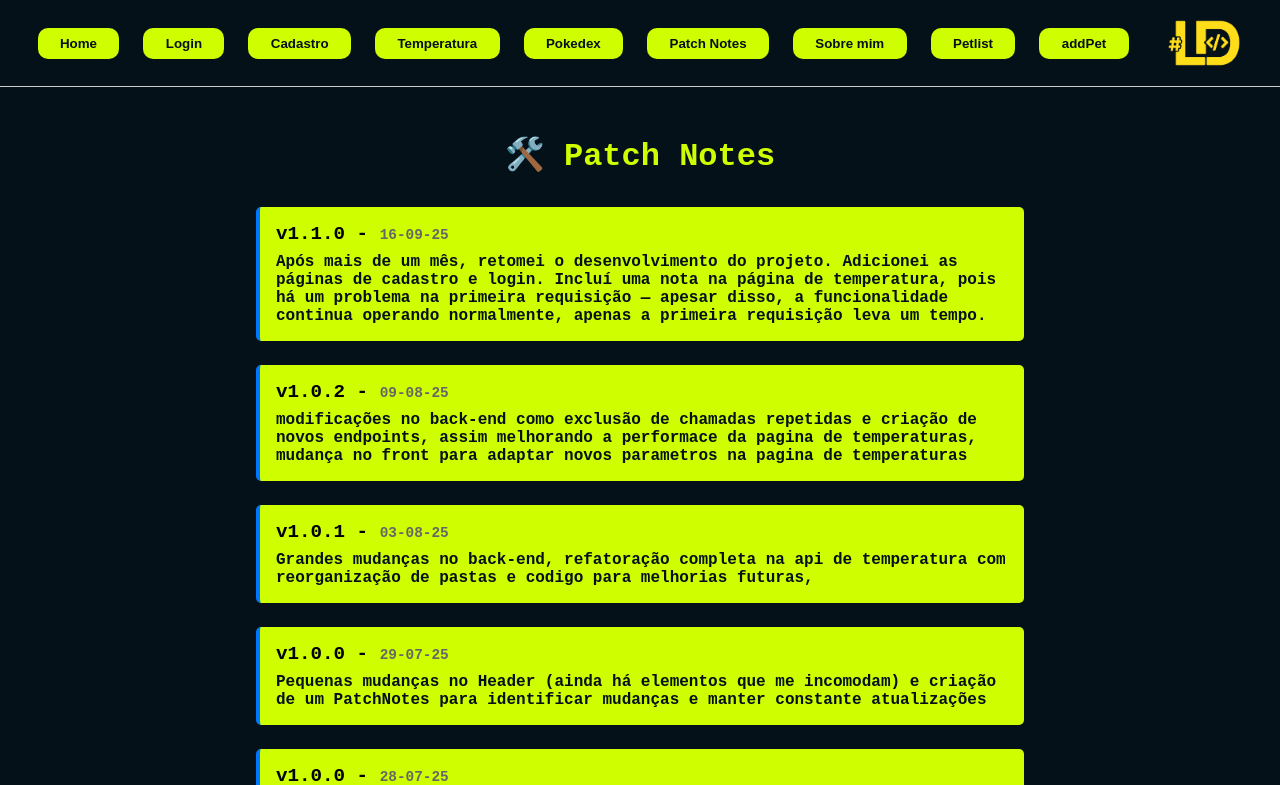
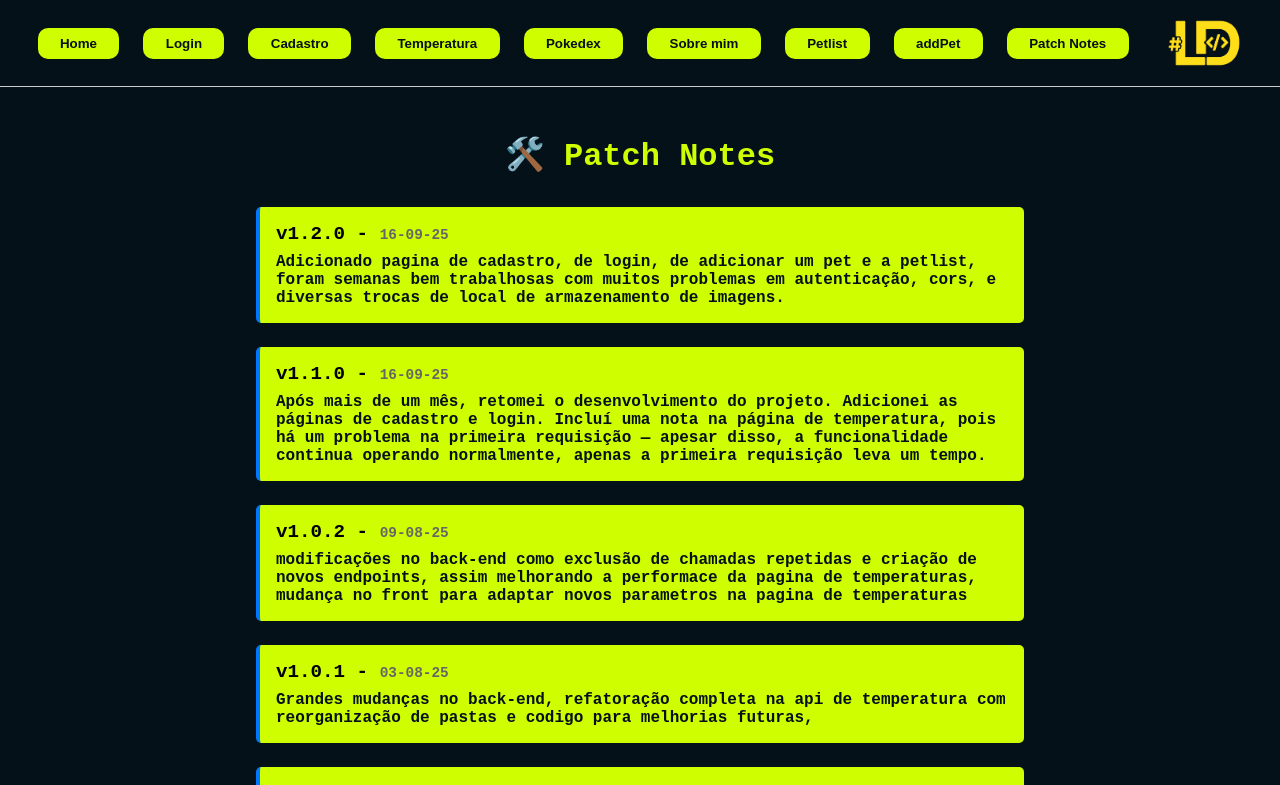
Before and after one commit to ld-oliveira/API_PLAYGROUND_FRONT, a React (Create React App) app: page /Patchnotes in a window 1280 px wide. Shown: the top 785 px of the page. Built offline with nearby package versions, Linux system fonts and the light colour scheme; no server answers.

Commit message:
PatchNotes.

```diff
--- a/src/components/Header.jsx
+++ b/src/components/Header.jsx
@@ -19,11 +19,10 @@ const Header = () => {
         <Link to="/CadPage" onClick={() => setMenuAberto(false)}><button>Cadastro</button></Link>
         <Link to="/apitemp" onClick={() => setMenuAberto(false)}><button>Temperatura</button></Link>
         <Link to="/ApiPoke" onClick={() => setMenuAberto(false)}><button>Pokedex</button></Link>
-        <Link to="/Patchnotes" onClick={() => setMenuAberto(false)}><button>Patch Notes</button></Link>
         <Link to="/contato" onClick={() => setMenuAberto(false)}><button>Sobre mim</button></Link>
         <Link to="/petList" onClick={() => setMenuAberto(false)}><button>Petlist</button></Link>
         <Link to="/addPet" onClick={() => setMenuAberto(false)}><button>addPet</button></Link>
-
+        <Link to="/Patchnotes" onClick={() => setMenuAberto(false)}><button>Patch Notes</button></Link>
         </div>
 
 
--- a/src/data/patchNotes.js
+++ b/src/data/patchNotes.js
@@ -1,4 +1,10 @@
 const patchNotes = [
+
+    {
+        versao: "v1.2.0",
+        data: "16-09-25",
+        conteudo: "Adicionado pagina de cadastro, de login, de adicionar um pet e a petlist, foram semanas bem trabalhosas com muitos problemas em autenticação, cors, e diversas trocas de local de armazenamento de imagens."
+    },
 
      {
         versao: "v1.1.0",
```
